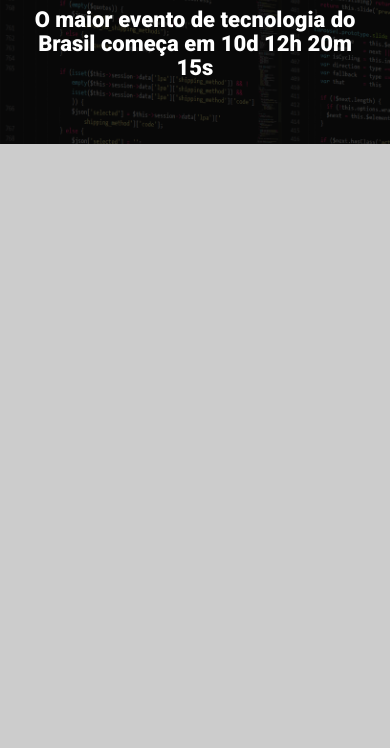
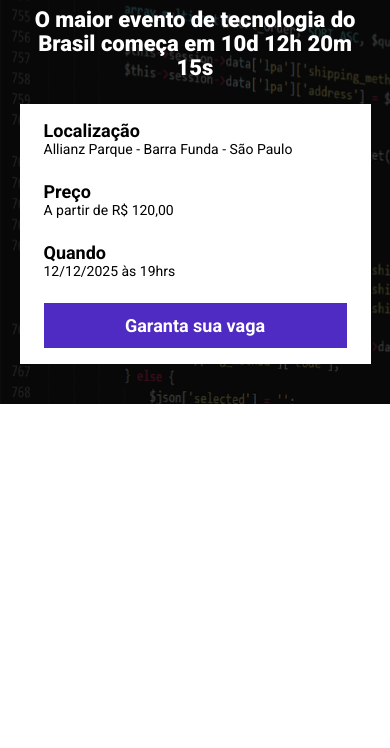
Before and after one commit to ThomasSilvadevloop/ebac_tech_talks, a website built with Parcel: page src/index.html in a window 390 px wide. Shown: the part 96-844 px from the top of the page. Built offline with nearby package versions, Linux system fonts and the light colour scheme.

Commit message:
construindo o cabeçalho

```diff
--- a/src/index.html
+++ b/src/index.html
@@ -16,6 +16,25 @@
             <P class="hero__text">
                 O maior evento de tecnologia do Brasil começa em 10d 12h 20m 15s
             </P>
+            <div class="infos-bar">
+                <ul class="infos-bar__infos">
+                    <li class="infos-bar__infos__item">
+                        <b>Localização</b>
+                        Allianz Parque - Barra Funda - São Paulo
+                    </li>
+                    <li class="infos-bar__infos__item">
+                        <b>Preço</b>
+                        A partir de R$ 120,00
+                    </li>
+                    <li class="infos-bar__infos__item">
+                        <b>Quando</b>
+                        12/12/2025 às 19hrs
+                    </li>
+                </ul>
+                <a href="#" class="button button--primary">
+                    Garanta sua vaga
+                </a>
+            </div>
         </div>
     </header>
 
--- /dev/null
+++ b/src/styles/components/_buttons.scss
@@ -0,0 +1,25 @@
+.button {
+    font-size: 18px;
+    font-weight: bold;
+    border: none;
+    padding: 12px;
+    text-decoration: none;
+    text-align: center;
+    white-space: nowrap;
+
+    &--primary {
+        color: #fff;
+        background-color: #4F2AC3;
+
+    }
+
+    @media (max-width: 1024px) {
+        display: flex;
+        align-items: center;
+    }
+
+    @media (max-width: 640px) {
+        display: block;
+        width: 100%;
+    }
+}
--- /dev/null
+++ b/src/styles/components/_infos_bar.scss
@@ -0,0 +1,39 @@
+.infos-bar {
+    padding: 16px 24px;
+    background-color: #fff;
+    display: flex;
+    justify-content: space-between;
+
+    &__infos{
+        display: flex;
+        gap: 40px;
+
+        &__item {
+        font-size: 14px;
+        color: #000;
+
+            b {
+                color: #000;
+                font-size: 18px;
+                display: block;
+            }
+        }
+    }
+
+    @media (max-width: 640px) {
+        display: block;
+        &__infos {
+            display: block;
+
+            &__item {
+                margin-bottom: 24px;
+            }
+        }
+    }
+
+    @media (max-width: 1024px) {
+            &__infos {
+                gap: 16px;
+            }
+    }
+}
--- a/src/styles/main.scss
+++ b/src/styles/main.scss
@@ -1,4 +1,6 @@
 @use 'hero';
+@use 'components/infos_bar';
+@use './components/buttons';
 
 *{
     margin: 0;
@@ -6,10 +8,7 @@
     box-sizing: border-box;
     font-family: Roboto, sans-serif;
     color: #fff;
-}
-
-body{
-    background-color: #ccc;
+    list-style: none;
 }
 
 .container{
```
